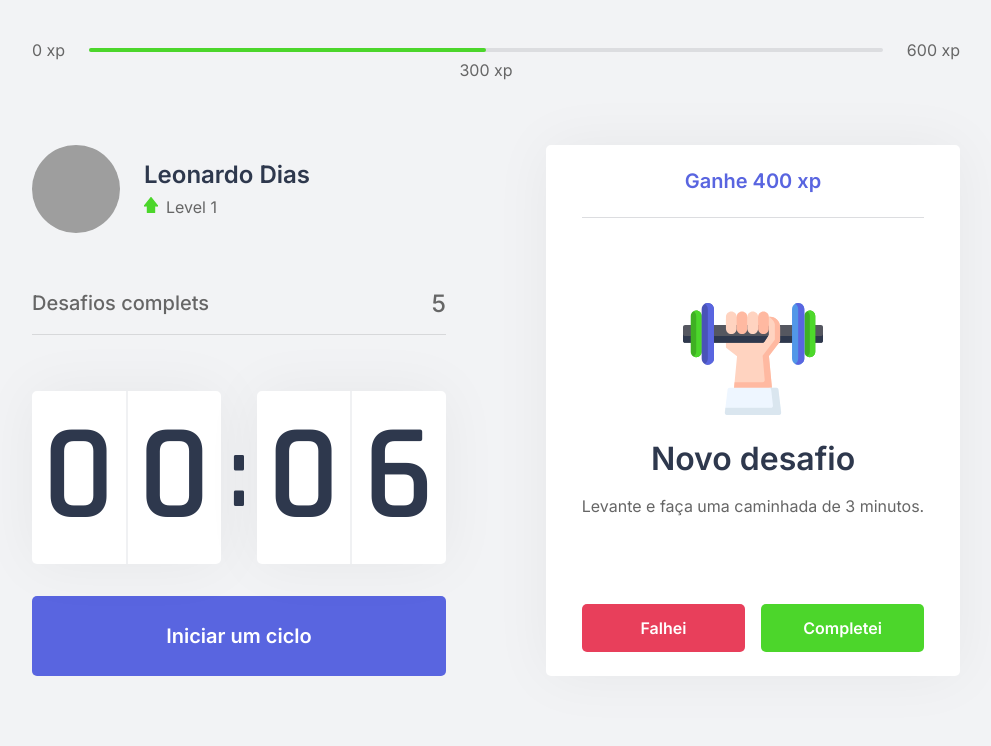
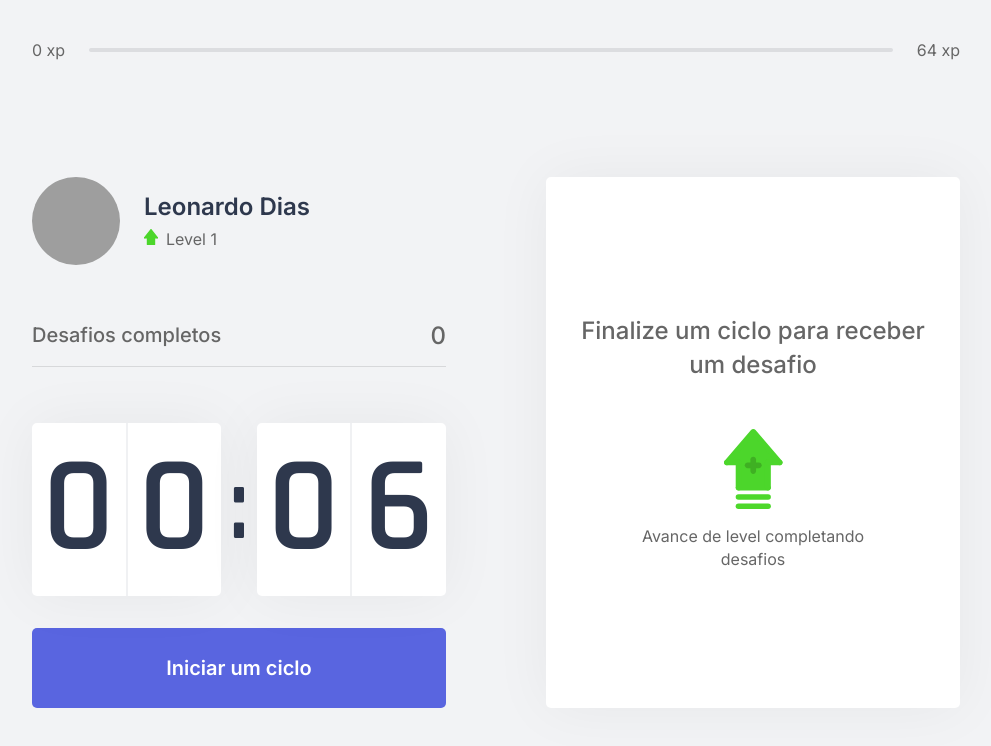
Before and after one commit to pleonardodp12/movit, a Next.js app: page / in a window 1280 px wide. Shown: the top 746 px of the page, without its empty margins (144-1135 px from the left). Built offline with nearby package versions, Linux system fonts and the light colour scheme; grey boxes are pictures that could not be loaded.

Commit message:
context configurado

```diff
--- /dev/null
+++ b/challenges.json
@@ -0,0 +1,62 @@
+[
+  {
+    "type": "body",
+    "description": "Estique um de seus braços com a palma da mão virada para frente e puxe os dedos para cima por 10 segundos por mão.",
+    "amount": 80
+  },
+  {
+    "type": "body",
+    "description": "Estique seu braço contra o peito e puxe-o utilizando o outro braço por 10 segundos por braço.",
+    "amount": 60
+  },
+  {
+    "type": "body",
+    "description": "Puxe seu pescoço com a ajuda da mão para a direita e para a esquerda, permanecendo na posição por alguns segundos.",
+    "amount": 70
+  },
+  {
+    "type": "body",
+    "description": "Com as duas mãos na parte de trás da cabeça, leve-a para baixo, alongando a parte de trás da região.",
+    "amount": 60
+  },
+  {
+    "type": "body",
+    "description": "Cruze as pernas e desça com as mãos esticadas em direção ao chão. Repita o movimento com a outra perna na frente.",
+    "amount": 100
+  },
+  {
+    "type": "body",
+    "description": "Sentado, abra as pernas e tente encostar as palmas das mãos no chão, repita 3 vezes por 5 segundos.",
+    "amount": 80
+  },
+  {
+    "type": "body",
+    "description": "Puxe o joelho de encontro ao peito e segure, troque de perna após 10 segundos.",
+    "amount": 50
+  },
+  {
+    "type": "body",
+    "description": "Sentado, cruze uma perna e incline seu tronco à frente, troque de perna após 10 segundos.",
+    "amount": 80
+  },
+  {
+    "type": "eye",
+    "description": "Sentado, feche os olhos e cubra-os com as palmas da mão durante 2 minutos, depois abra normalmente.",
+    "amount": 90
+  },
+  {
+    "type": "eye",
+    "description": "Em algum ambiente aberto, olhe o mais longe que puder em quatro direções por 3s, mexa apenas os olhos. Repita 3 vezes.",
+    "amount": 140
+  },
+  {
+    "type": "eye",
+    "description": "Usando os polegares, massage a área abaixo das sobrancelhas em movimentos circulares por 15 segundos.",
+    "amount": 70
+  },
+  {
+    "type": "body",
+    "description": "Em pé, gire a cintura o máximo que puder para a esquerda, segure por cinco segundos. Repita para a direita.",
+    "amount": 90
+  }
+]
--- a/src/components/ChallengeBox.tsx
+++ b/src/components/ChallengeBox.tsx
@@ -1,29 +1,46 @@
+import { useContext } from 'react';
+import { ChallengesContext } from '../contexts/ChallengesContext';
+import { CountdownContext } from '../contexts/CountdownContext';
 import styles from '../styles/components/ChallengeBox.module.css';
 
 export function ChallengeBox() {
-  const hasActiveChallenge = true;
+  const { activeChallenge, resetChallenge, completeChallenge } = useContext(ChallengesContext);
+  const { resetCountdown } = useContext(CountdownContext);
+
+  function handleChallengeSucceeded() {
+    completeChallenge();
+    resetCountdown();
+  }
+
+  function handleChallengeFailed() {
+    resetChallenge();
+    resetCountdown();
+  }
+
   return (
     <div className={styles.challengeBoxContainer}>
-      { hasActiveChallenge ? (
+      { activeChallenge ? (
         <div className={styles.challengeActive}>
-          <header> Ganhe 400 xp</header>
+          <header>{activeChallenge.amount} xp</header>
 
           <main>
-            <img src="icons/body.svg" alt=""/>
+            <img src={`icons/${activeChallenge.type}.svg`} alt="icone desafio"/>
             <strong>Novo desafio</strong>
-            <p>Levante e faça uma caminhada de 3 minutos.</p>
+            <p>{activeChallenge.description}</p>
           </main>
 
           <footer>
             <button
               type="button"
               className={styles.challengeFailedButton}
+              onClick={handleChallengeFailed}
             >
               Falhei
             </button>
             <button
               type="button"
               className={styles.challengeSucceededButton}
+              onClick={handleChallengeSucceeded}
             >
               Completei
             </button>
--- a/src/components/CompleteChallenges.tsx
+++ b/src/components/CompleteChallenges.tsx
@@ -1,10 +1,13 @@
+import { useContext } from 'react';
+import { ChallengesContext } from '../contexts/ChallengesContext';
 import styles from '../styles/components/CompleteChallenges.module.css';
 
 export function CompleteChallenges() {
+  const { challengesCompleted } = useContext(ChallengesContext)
   return (
     <div className={styles.completeChallengesContainer}>
-      <span>Desafios complets</span>
-      <span>5</span>
+      <span>Desafios completos</span>
+      <span>{challengesCompleted}</span>
     </div>
   )
 }
--- a/src/components/ExperienceBar.tsx
+++ b/src/components/ExperienceBar.tsx
@@ -1,17 +1,22 @@
+import { useContext } from 'react';
+import { ChallengesContext } from '../contexts/ChallengesContext';
 import styles from '../styles/components/ExperienceBar.module.css';
 
 export function ExperienceBar() {
+  const { currentExperience, experienceToNextLevel } = useContext(ChallengesContext)
+
+  const percentToNextLevel = Math.round(currentExperience * 100) / experienceToNextLevel
   return (
     <header className={styles.experienceBar}>
       <span> 0 xp</span>
       <div>
-        <div style={{ width: '50%' }}/>
+        <div style={{ width: `${percentToNextLevel}%` }}/>
 
-        <span className={styles.currentExperience} style={{ left: '50%' }}>
-          300 xp
+        <span className={styles.currentExperience} style={{ left: `${percentToNextLevel}%` }}>
+          { currentExperience !== 0 ? `${currentExperience} xp` : ''}
         </span>
       </div>
-      <span> 600 xp</span>
+      <span> {experienceToNextLevel} xp</span>
     </header>
   )
 }
--- a/src/components/Profile.tsx
+++ b/src/components/Profile.tsx
@@ -1,6 +1,9 @@
+import { useContext } from 'react';
+import { ChallengesContext } from '../contexts/ChallengesContext';
 import styles from '../styles/components/Profile.module.css';
 
 export function Profile() {
+  const { level } = useContext(ChallengesContext)
   return (
     <div className={styles.profileContainer}>
       <img src="https://github.com/pleonardodp12.png" alt="Leonardo Dias"/>
@@ -8,7 +11,7 @@
         <strong>Leonardo Dias</strong>
         <p>
           <img src="icons/level.svg" alt="level"/>
-          Level 1
+          Level {level}
         </p>
       </div>
     </div>
--- a/src/contexts/ChallengesContext.tsx
+++ b/src/contexts/ChallengesContext.tsx
@@ -1,3 +1,83 @@
-import { createContext } from 'react';
+import { createContext, ReactNode, useState } from 'react';
+import challenges from '../../challenges.json';
 
-export const challengeContext = createContext({});
+interface Challenge {
+  type: 'body' | 'eye';
+  description: string;
+  amount: number;
+}
+
+interface ChallengesContextData {
+  level: number;
+  currentExperience: number;
+  experienceToNextLevel: number;
+  challengesCompleted: number;
+  activeChallenge: Challenge;
+  levelUp: () => void;
+  startNewChallenge: () => void;
+  resetChallenge: () => void;
+  completeChallenge: () => void;
+}
+
+interface ChallengesProviderProps {
+  children: ReactNode;
+}
+
+export const ChallengesContext = createContext({} as ChallengesContextData);
+
+export function ChallengesProvider({ children }: ChallengesProviderProps) {
+  const [level, setLevel] = useState(1);
+  const [currentExperience, setCurrentExperience] = useState(0);
+  const [challengesCompleted, setChallengesCompleted] = useState(0);
+  const [activeChallenge, setActiveChallenge] = useState(null);
+
+  const experienceToNextLevel = Math.pow((level + 1) * 4, 2)
+
+  function levelUp() {
+    setLevel(level + 1);
+  }
+
+  function startNewChallenge() {
+    const randomChallengeIndex = ~~(Math.random() * challenges.length)
+    const challenge = challenges[randomChallengeIndex];
+    setActiveChallenge(challenge);
+  }
+
+  function resetChallenge() {
+    setActiveChallenge(null);
+  }
+
+  function completeChallenge() {
+    if (!activeChallenge) return;
+
+    const { amount } = activeChallenge;
+    let finalExperience = currentExperience + amount;
+
+    if (finalExperience >= experienceToNextLevel) {
+      finalExperience = finalExperience - experienceToNextLevel;
+      levelUp();
+    }
+
+    setCurrentExperience(finalExperience);
+    setActiveChallenge(null);
+    setChallengesCompleted(challengesCompleted + 1)
+  }
+
+  return (
+    <ChallengesContext.Provider
+      value={{
+        level,
+        currentExperience,
+        experienceToNextLevel,
+        challengesCompleted,
+        levelUp,
+        startNewChallenge,
+        activeChallenge,
+        resetChallenge,
+        completeChallenge
+      }}
+    >
+      {children}
+    </ChallengesContext.Provider>
+  )
+}
--- /dev/null
+++ b/src/contexts/CountdownContext.tsx
@@ -0,0 +1,69 @@
+import { createContext, ReactNode, useContext, useEffect, useState } from 'react';
+import { ChallengesContext } from './ChallengesContext';
+
+interface CountdownContextData {
+  minutes: number;
+  seconds: number;
+  hasFinished: boolean;
+  isActive: boolean;
+  startCountdown: () => void;
+  resetCountdown: () => void;
+}
+
+interface CountdownProviderProps {
+  children: ReactNode;
+}
+
+export const CountdownContext = createContext({} as CountdownContextData);
+
+let countDownTimeout: NodeJS.Timeout
+
+export function CountdownProvider({ children }: CountdownProviderProps) {
+  const { startNewChallenge } = useContext(ChallengesContext)
+
+  const [time, setTime] = useState(0.1 * 60);
+  const [isActive, setIsActive] = useState(false);
+  const [hasFinished, setHasFinished] = useState(false);
+
+  const minutes = ~~(time/60);
+  const seconds = time%60;
+
+  function startCountdown() {
+    setIsActive(true);
+  }
+
+  function resetCountdown() {
+    clearTimeout(countDownTimeout);
+    setIsActive(false);
+    setHasFinished(false);
+    setTime(0.1 * 60);
+  }
+
+  useEffect(() => {
+    if (isActive && time > 0) {
+      countDownTimeout = setTimeout(() => {
+        setTime(time - 1)
+      }, 1000)
+    } else if (isActive && time === 0) {
+      setHasFinished(true);
+      setIsActive(false);
+      startNewChallenge();
+    }
+  }, [isActive, time])
+
+
+  return (
+    <CountdownContext.Provider
+      value={{
+        minutes,
+        seconds,
+        hasFinished,
+        isActive,
+        startCountdown,
+        resetCountdown
+      }}
+    >
+      {children}
+    </CountdownContext.Provider>
+  )
+}
--- a/src/pages/_app.tsx
+++ b/src/pages/_app.tsx
@@ -1,7 +1,12 @@
-import '../styles/global.css';
+import { ChallengesProvider } from '../contexts/ChallengesContext';
+import '../styles/global.css';;
 
 function MyApp({ Component, pageProps }) {
-  return <Component {...pageProps} />
+  return (
+    <ChallengesProvider>
+        <Component {...pageProps} />
+    </ChallengesProvider>
+  )
 }
 
 export default MyApp
--- a/src/pages/index.tsx
+++ b/src/pages/index.tsx
@@ -7,6 +7,7 @@
 import Head from 'next/head';
 
 import styles from '../styles/pages/Home.module.css';
+import { CountdownProvider } from "../contexts/CountdownContext";
 
 export default function Home() {
   return (
@@ -17,6 +18,7 @@
 
       <ExperienceBar />
 
+      <CountdownProvider>
         <section>
           <div>
             <Profile />
@@ -27,6 +29,7 @@
             <ChallengeBox />
           </div>
         </section>
+      </CountdownProvider>
     </div>
   )
 }
--- a/src/styles/components/ExperienceBar.module.css
+++ b/src/styles/components/ExperienceBar.module.css
@@ -1,6 +1,7 @@
 .experienceBar {
 	display: flex;
 	align-items: center;
+	margin-bottom: 4rem;
 }
 
 .experienceBar span {
```
Also changed, not shown: src/components/Countdown.tsx (+5 -32 lines). Lines whose indentation alone changed are shown as unchanged.
